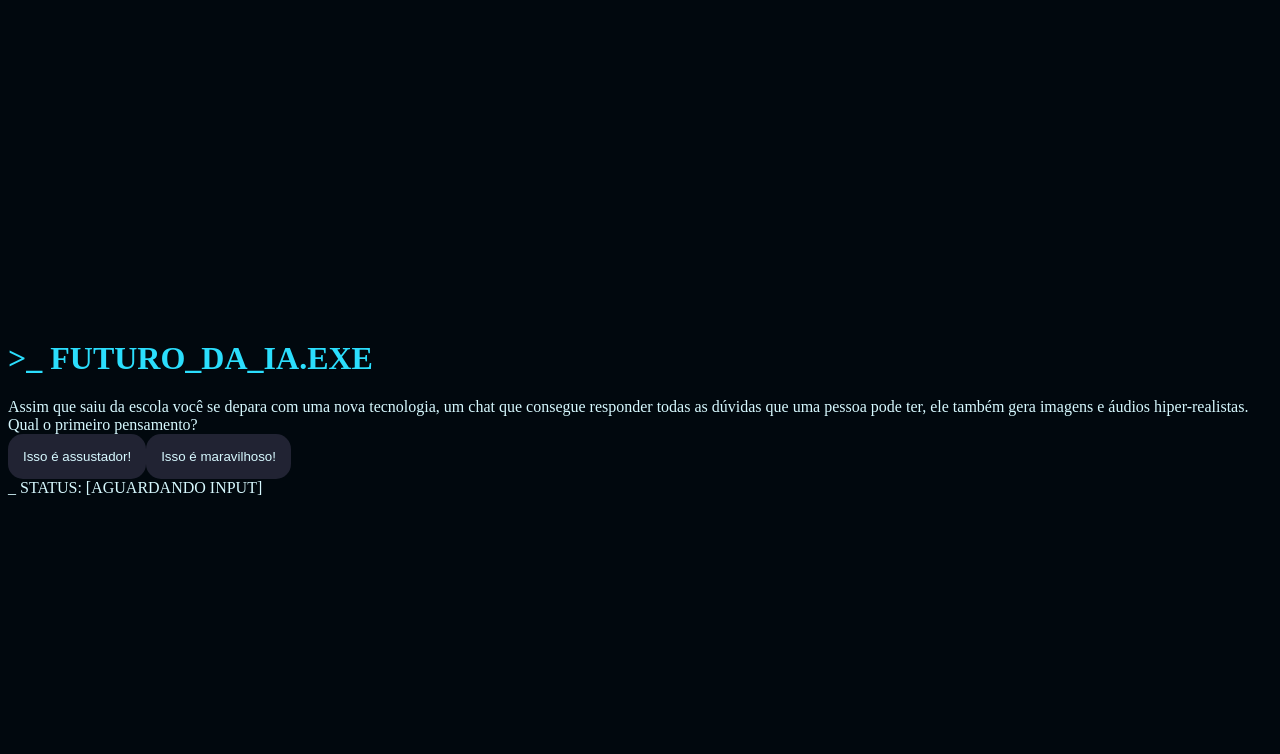
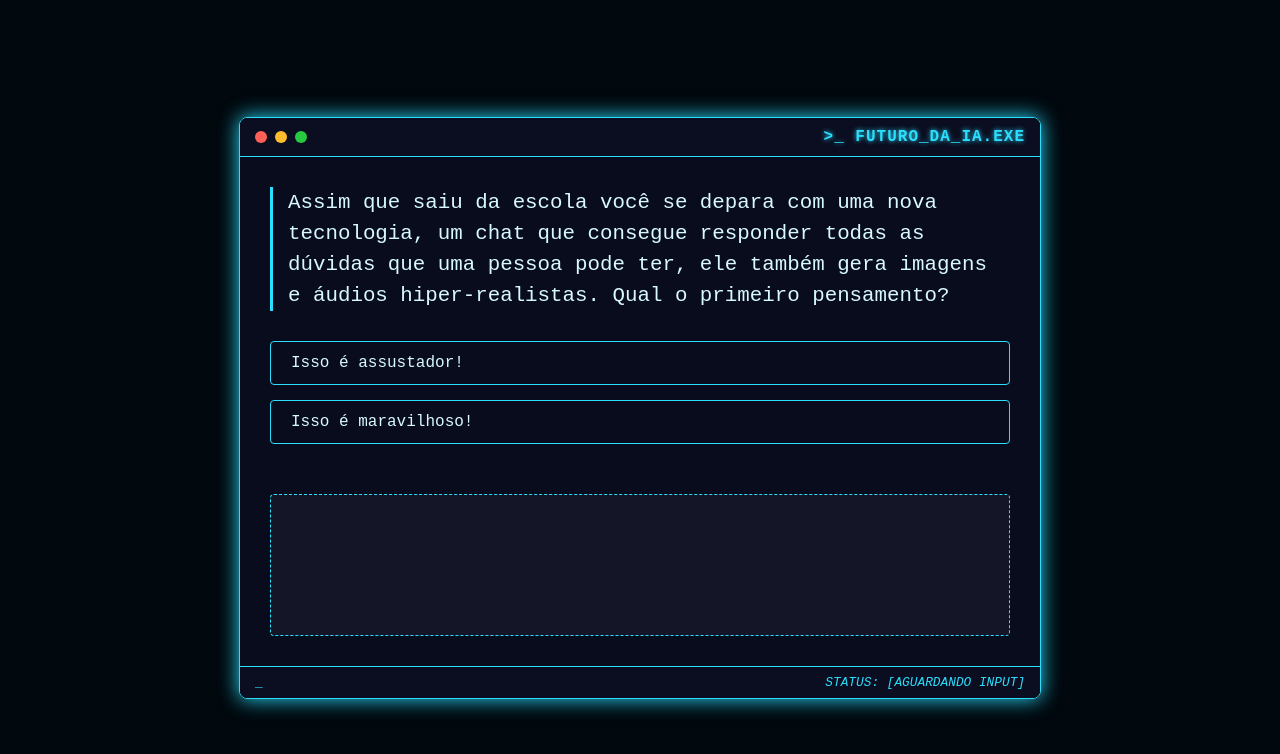
Before and after one commit to khryss007/Khryss, a plain HTML site: page index.html in a window 1280 px wide. Drawn offline with nearby package versions, Linux system fonts and the light colour scheme.

Commit message:
Update style.css

```diff
--- a/style.css
+++ b/style.css
@@ -1,43 +1,189 @@
-:root{
-    --cor-fundo: #01080E ;
-    --cor-principal: #0B0D20 ;
+:root {
+    --cor-fundo: #01080E;
+    --cor-principal: #0B0D20;
     --cor-secundaria: #212333;
     --cor-destaque: #2BDEFD;
     --cor-texto: #D7F9FF;
-
+    --cor-neon: #2BDEFD;
+    --cor-terminal: rgba(11, 13, 32, 0.85);
 }
 
 body {
     background-color: var(--cor-fundo);
     color: var(--cor-texto);
+    font-family: 'Courier New', monospace;
+    overflow: hidden;
+    height: 100vh;
     display: flex;
     justify-content: center;
     align-items: center;
-    min-height: 100vh;
+    position: relative;
 }
 
-.caixa-principal{
-    background-color: var(--cor-principal);
-    width: 90%;
-    max-width: 600px;
-    text-align: center;
-    padding: 20px;
+#particles-js {
+    position: absolute;
+    width: 100%;
+    height: 100%;
+    z-index: 0;
 }
 
-h1{
-    color: var(--cor-destaque);
+.terminal-container {
+    background: var(--cor-terminal);
+    width: 90%;
+    max-width: 800px;
+    border-radius: 8px;
+    box-shadow: 0 0 20px var(--cor-neon);
+    border: 1px solid var(--cor-neon);
+    overflow: hidden;
+    z-index: 1;
+    position: relative;
+    backdrop-filter: blur(5px);
+}
+
+.terminal-header {
+    background: var(--cor-principal);
+    padding: 10px 15px;
+    display: flex;
+    justify-content: space-between;
+    align-items: center;
+    border-bottom: 1px solid var(--cor-neon);
+}
+
+.terminal-buttons {
+    display: flex;
+    gap: 8px;
+}
+
+.terminal-btn {
+    width: 12px;
+    height: 12px;
+    border-radius: 50%;
+    display: inline-block;
+}
+
+.terminal-btn.close { background: #ff5f56; }
+.terminal-btn.minimize { background: #ffbd2e; }
+.terminal-btn.expand { background: #27c93f; }
+
+.terminal-title {
+    color: var(--cor-neon);
+    font-size: 1rem;
+    margin: 0;
+    text-shadow: 0 0 5px var(--cor-neon);
+    letter-spacing: 1px;
+}
+
+.terminal-body {
+    padding: 30px;
+    min-height: 400px;
+    display: flex;
+    flex-direction: column;
+}
+
+.caixa-perguntas {
+    font-size: 1.3rem;
+    margin-bottom: 30px;
+    line-height: 1.5;
+    text-align: left;
+    border-left: 3px solid var(--cor-neon);
+    padding-left: 15px;
+    animation: fadeIn 0.5s ease-out;
+}
+
+.caixa-alternativas {
+    display: flex;
+    flex-direction: column;
+    gap: 15px;
+    margin-bottom: 30px;
 }
 
 button {
-    background-color: var(--cor-secundaria);
+    background: transparent;
     color: var(--cor-texto);
-    border: none;
-    border-radius: 15px;
-    padding: 15px;
-    transition: background-color 0.3s;
+    border: 1px solid var(--cor-neon);
+    border-radius: 4px;
+    padding: 12px 20px;
+    font-family: 'Courier New', monospace;
+    font-size: 1rem;
+    cursor: pointer;
+    text-align: left;
+    transition: all 0.3s;
+    position: relative;
+    overflow: hidden;
 }
 
-button:hover{
-    background-color: var(--cor-destaque);
-    color: var(--cor-principal);
+button:hover {
+    background: rgba(43, 222, 253, 0.1);
+    box-shadow: 0 0 10px var(--cor-neon);
+    transform: translateY(-2px);
 }
+
+button::before {
+    content: ">";
+    position: absolute;
+    left: 10px;
+    opacity: 0;
+    transition: all 0.3s;
+}
+
+button:hover::before {
+    opacity: 1;
+    left: 5px;
+}
+
+.caixa-resultado {
+    margin-top: 20px;
+    padding: 20px;
+    background: rgba(33, 35, 51, 0.5);
+    border-radius: 4px;
+    border: 1px dashed var(--cor-neon);
+    min-height: 100px;
+}
+
+.typing-animation {
+    line-height: 1.6;
+}
+
+.terminal-footer {
+    background: var(--cor-principal);
+    padding: 8px 15px;
+    display: flex;
+    justify-content: space-between;
+    align-items: center;
+    border-top: 1px solid var(--cor-neon);
+    font-size: 0.8rem;
+    color: var(--cor-neon);
+}
+
+.blink {
+    animation: blink 1s infinite;
+}
+
+.status-bar {
+    font-style: italic;
+}
+
+@keyframes fadeIn {
+    from { opacity: 0; transform: translateY(10px); }
+    to { opacity: 1; transform: translateY(0); }
+}
+
+@keyframes blink {
+    0%, 100% { opacity: 1; }
+    50% { opacity: 0; }
+}
+
+/* Responsividade */
+@media (max-width: 768px) {
+    .terminal-body {
+        padding: 20px;
+    }
+
+    .caixa-perguntas {
+        font-size: 1.1rem;
+    }
+
+    button {
+        padding: 10px 15px;
+    }
+        }
```
